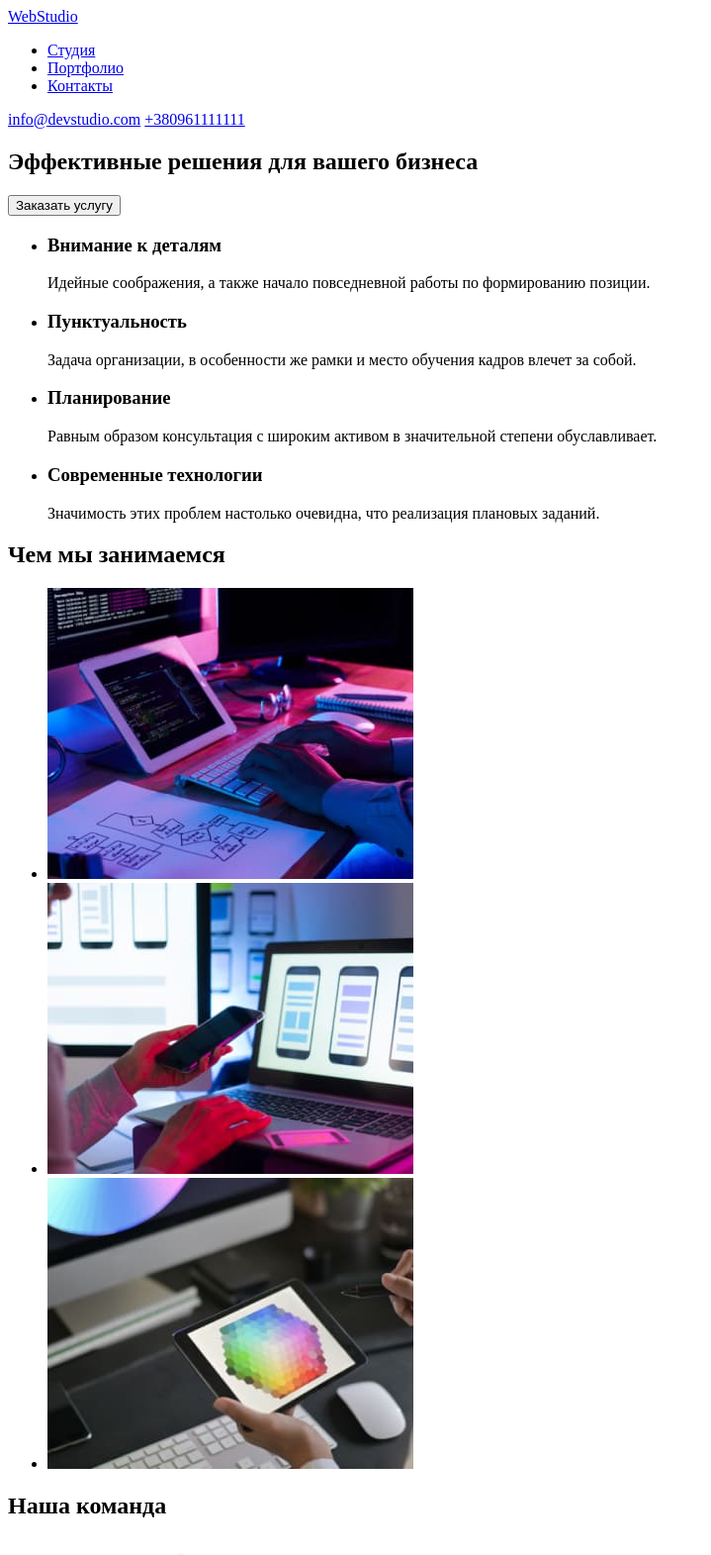
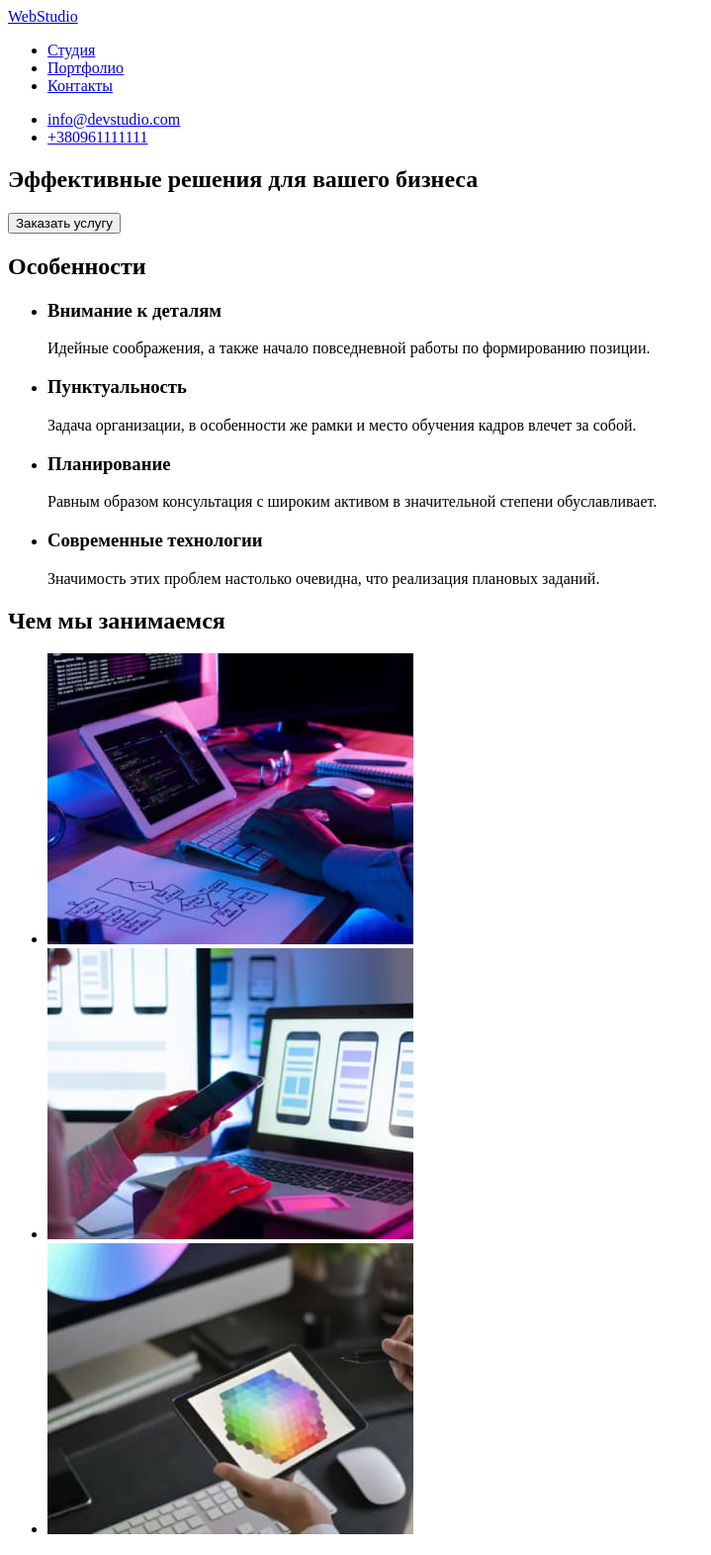
Before and after one commit to apetrova7/goit-markup-hw-01, a plain HTML site: page index.html in a window 1280 px wide. Shown: the top 1571 px of the page at 99% size, without its empty margins (0-719 px from the left). Drawn offline with Linux system fonts and the light colour scheme.

Commit message:
final-commit

```diff
--- a/index.html
+++ b/index.html
@@ -25,8 +25,10 @@
                 </li>
             </ul>
         </nav>
-        <a href="mailto:info@devstudio.com">info@devstudio.com</a>
-        <a href="tel:+380961111111">+380961111111</a>
+        <ul>
+            <li><a href="mailto:info@devstudio.com">info@devstudio.com</a></li>
+            <li><a href="tel:+380961111111">+380961111111</a></li>
+        </ul>
 
     </header>
     <main>
@@ -37,7 +39,8 @@
         </section>
         <!-- Section 2 -->
         <section>
-            <!-- <h2>Особенности</h2>-->
+            <!-- Спрятанный заголовок -->
+            <h2>Особенности</h2>
             <ul>
                 <li>
                     <h3>Внимание к деталям</h3>
@@ -61,9 +64,15 @@
         <section>
             <h2>Чем мы занимаемся</h2>
             <ul>
-                <li><img src="./wedo1.jpg" alt="печать на клавиатуре" width="370" height="294"></li>
-                <li><img src="./wedo2.jpg" alt="работа за компьютером" width="370" height="294"></li>
-                <li><img src="./wedo3.jpg" alt="работа за платшетом" width="370" height="294"></li>
+                <li>
+                    <a href="#"><img src="./wedo1.jpg" alt="программист набирает код" width="370" height="294"></a>
+                </li>
+                <li>
+                    <a href="#"><img src="./wedo2.jpg" alt="дизайнер разрабатывает приложение" width="370" height="294"></a>
+                </li>
+                <li>
+                    <a href="#"><img src="./wedo3.jpg" alt="художник рисует на планшете" width="370" height="294"></a>
+                </li>
             </ul>
         </section>
         <!-- Section 4 -->
@@ -99,9 +108,13 @@
     <footer>
         <a href="#" lang="en">WebStudio</a>
         <address>
-    г. Киев, пр-т Леси Украинки, 26 <br>
-     <a href="mailto:info@devstudio.com">info@devstudio.com</a> <br>
-     <a href="tel:+380961111111">+380961111111</a>
+<ul>
+    <li><a href="https://goo.gl/maps/hbEMuNbysmE8HmtA6" target="_blank" rel="noopener noreferrer nofollow">г.Киев, пр-т Леси Украинки, 26</a></li>
+    <li><a href="mailto:info@devstudio.com">info@devstudio.com</a></li>
+    <li><a href="tel:+380961111111">+380961111111</a></li>
+</ul>
+
+
 </address>
     </footer>
 
```
